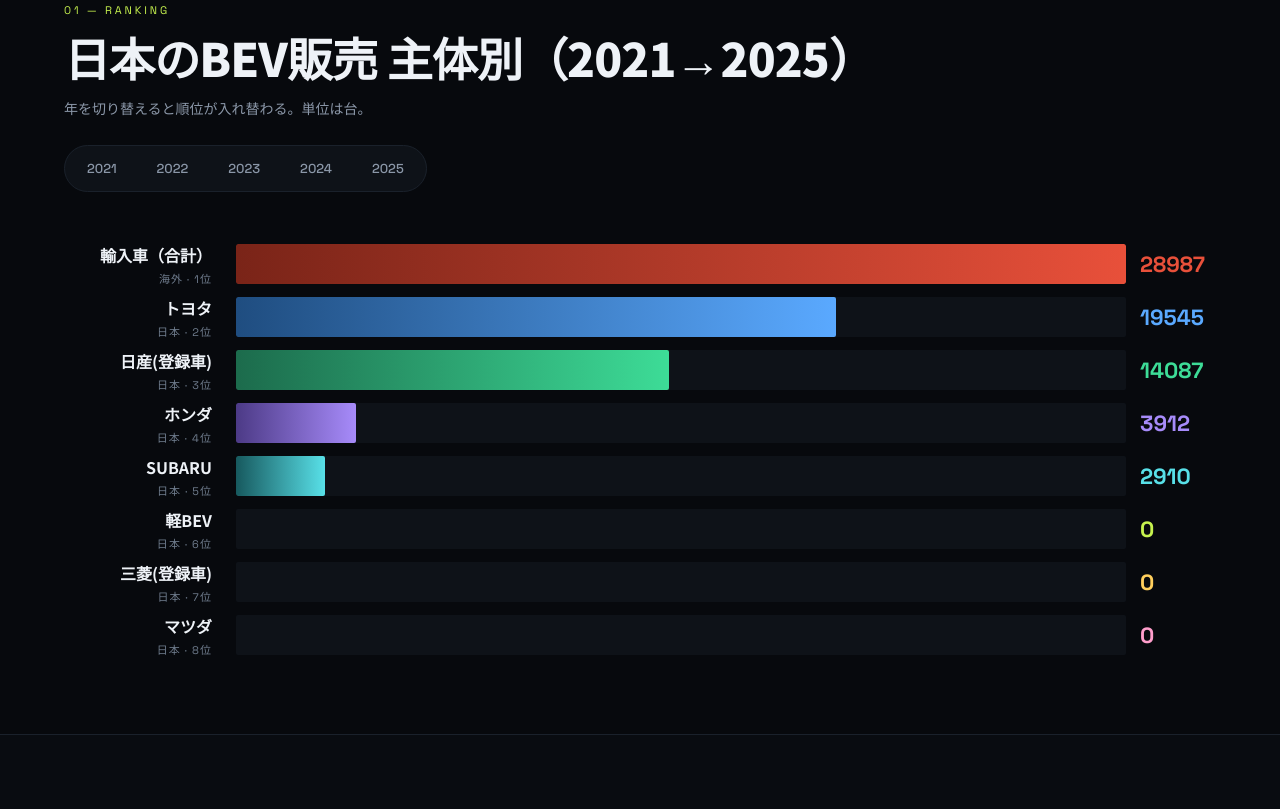
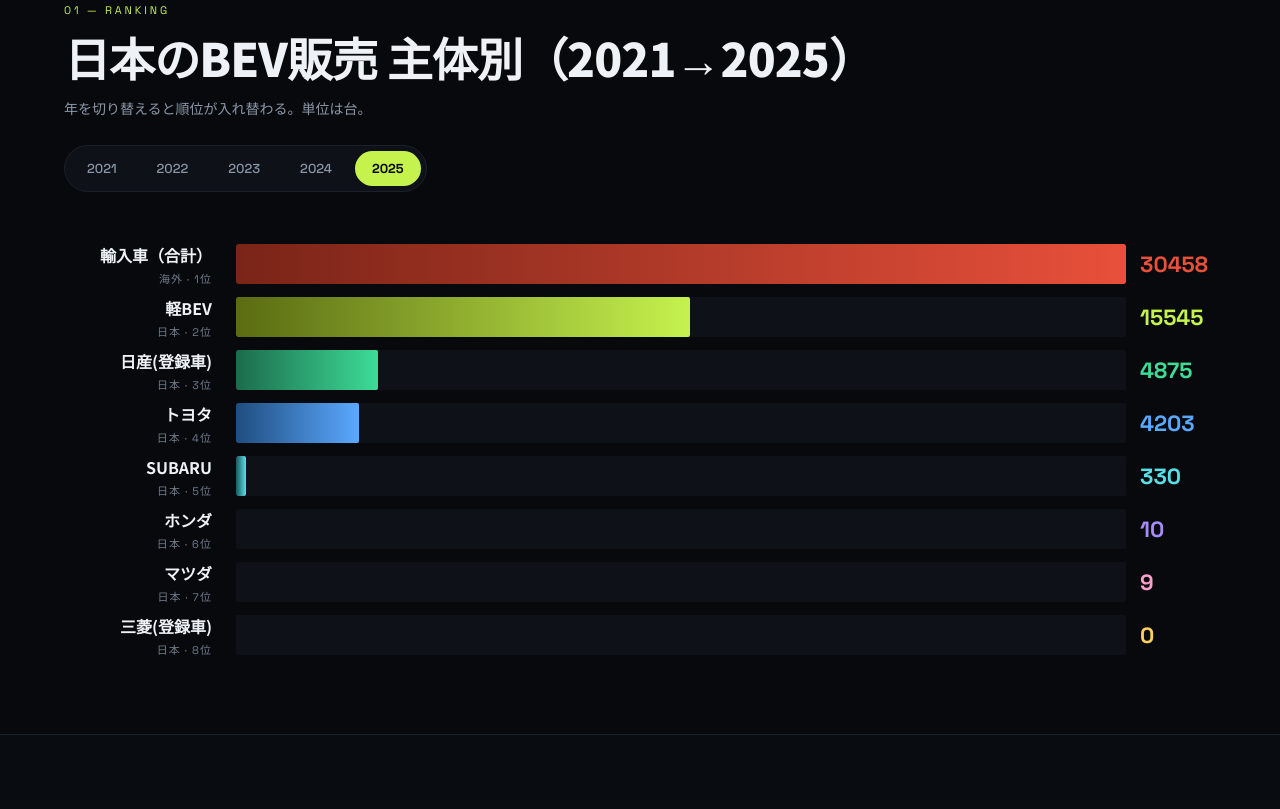
Before and after one commit to h-ogawa0214/who_is_EV_Top, a plain HTML site: page preview_rendered.html in a window 1280 px wide. Shown: the part 866-1675 px from the top of the page. Drawn offline with Linux system fonts and the light colour scheme.

Commit message:
EV fix bars

```diff
--- a/app.js
+++ b/app.js
@@ -201,6 +201,19 @@
       if (lab) { lab.textContent = Math.round(last); lab.setAttribute('y', (y(last) - 18).toFixed(1)); }
     });
     // X軸ラベル
+    var xlabelsG = root.querySelector('[data-xlabels]');
+    if (xlabelsG) {
+      // 年数が増えても動的に対応（text要素を再生成）
+      xlabelsG.innerHTML = '';
+      yrs.forEach(function (yr, i) {
+        var t = document.createElementNS('http://www.w3.org/2000/svg', 'text');
+        t.textContent = yr;
+        t.setAttribute('x', x(i));
+        t.setAttribute('y', '378');
+        t.setAttribute('text-anchor', 'middle');
+        xlabelsG.appendChild(t);
+      });
+    }
     var ticks = root.querySelectorAll('[data-xlabels] text');
     yrs.forEach(function (yr, i) { if (ticks[i]) { ticks[i].textContent = yr; ticks[i].setAttribute('x', x(i)); } });
   }
--- a/data/ev-sales.json
+++ b/data/ev-sales.json
@@ -3,7 +3,7 @@
     "unit": "台",
     "note": "日本国内の乗用車BEV新車販売・登録台数（単位:台）。登録車のメーカー別は自販連『燃料別メーカー別台数（乗用車）』の年計（2021-2025・実測）および月報（2026年1-8月累計・実測）。2026年は途中経過で年計ではない。軽BEV(kei)は全軽自協・報道の概算（2026年は未集計）。輸入車はブランド内訳非公表。PHEV/HV/FCVは含まない。",
     "updated": "2026-09-17",
-    "latestYear": 2026,
+    "latestYear": 2025,
     "trendMax": 49000,
     "sources": [
       "自販連 燃料別メーカー別台数（乗用車）",
--- a/preview_rendered.html
+++ b/preview_rendered.html
@@ -87,7 +87,7 @@
         <button type="button" data-year="2022" style="padding: 9px 17px; border-radius: 999px; color: rgb(139, 151, 168); font-family: &quot;Space Grotesk&quot;, sans-serif; font-size: 13px; font-weight: 500; cursor: pointer; transition: all .25s; border: 0px; background: transparent;">2022</button>
         <button type="button" data-year="2023" style="padding: 9px 17px; border-radius: 999px; color: rgb(139, 151, 168); font-family: &quot;Space Grotesk&quot;, sans-serif; font-size: 13px; font-weight: 500; cursor: pointer; transition: all .25s; border: 0px; background: transparent;">2023</button>
         <button type="button" data-year="2024" style="padding: 9px 17px; border-radius: 999px; color: rgb(139, 151, 168); font-family: &quot;Space Grotesk&quot;, sans-serif; font-size: 13px; font-weight: 500; cursor: pointer; transition: all .25s; border: 0px; background: transparent;">2024</button>
-        <button type="button" data-year="2025" style="padding: 9px 17px; border-radius: 999px; background: transparent; color: rgb(139, 151, 168); font-family: &quot;Space Grotesk&quot;, sans-serif; font-size: 13px; font-weight: 500; cursor: pointer; transition: all .25s; border: 0px;">2025</button>
+        <button type="button" data-year="2025" style="padding: 9px 17px; border: 0; border-radius: 999px; background: #c6f24e; color: #07090d; font-family: 'Space Grotesk', sans-serif; font-size: 13px; font-weight: 700; cursor: pointer; transition: all .25s">2025</button>
       </div>
     </div>
 
@@ -101,19 +101,19 @@
           <div style="flex: 1; height: clamp(26px, 3.2vw, 40px); background: #0e1218; border-radius: 2px; overflow: hidden">
             <div data-fill="" data-anim="barx" style="width: 100%; height: 100%; transform: scaleX(1); transform-origin: left; background: linear-gradient(90deg, rgb(122, 36, 24), rgb(232, 80, 58)); border-radius: 2px; transition: width .8s cubic-bezier(.22,1,.36,1); opacity: 1; stroke-dashoffset: 0; animation: none;" data-played="1"></div>
           </div>
-          <span data-val="" style="min-width: 76px; font-family: 'Space Grotesk', sans-serif; font-weight: 700; font-size: clamp(15px, 1.8vw, 22px); color: #e8503a">28987</span>
+          <span data-val="" style="min-width: 76px; font-family: 'Space Grotesk', sans-serif; font-weight: 700; font-size: clamp(15px, 1.8vw, 22px); color: #e8503a">30458</span>
         </div>
       </div>
-      <div data-bar="kei" style="display: grid; grid-template-columns: minmax(96px, 148px) 1fr; align-items: center; gap: clamp(12px, 2vw, 24px); transition: transform .7s cubic-bezier(.22,1,.36,1); transform: translateY(40px); z-index: 45;">
+      <div data-bar="kei" style="display: grid; grid-template-columns: minmax(96px, 148px) 1fr; align-items: center; gap: clamp(12px, 2vw, 24px); transition: transform .7s cubic-bezier(.22,1,.36,1); transform: translateY(0px); z-index: 49;">
         <div style="display: flex; flex-direction: column; gap: 3px; text-align: right">
           <span data-name="" style="font-weight: 700; font-size: clamp(13px, 1.4vw, 16px)">軽BEV</span>
-          <span data-rank="" style="font-family: 'Space Grotesk', sans-serif; font-size: 11px; letter-spacing: .1em; color: #6f7c8d">日本 · 6位</span>
+          <span data-rank="" style="font-family: 'Space Grotesk', sans-serif; font-size: 11px; letter-spacing: .1em; color: #6f7c8d">日本 · 2位</span>
         </div>
         <div style="display: flex; align-items: center; gap: 14px; min-width: 0">
           <div style="flex: 1; height: clamp(26px, 3.2vw, 40px); background: #0e1218; border-radius: 2px; overflow: hidden">
-            <div data-fill="" data-anim="barx" style="width: 0%; height: 100%; transform: scaleX(1); transform-origin: left; background: linear-gradient(90deg, rgb(90, 107, 18), rgb(198, 242, 78)); border-radius: 2px; transition: width .8s cubic-bezier(.22,1,.36,1); opacity: 1; stroke-dashoffset: 0; animation: none;" data-played="1"></div>
+            <div data-fill="" data-anim="barx" style="width: 51%; height: 100%; transform: scaleX(1); transform-origin: left; background: linear-gradient(90deg, rgb(90, 107, 18), rgb(198, 242, 78)); border-radius: 2px; transition: width .8s cubic-bezier(.22,1,.36,1); opacity: 1; stroke-dashoffset: 0; animation: none;" data-played="1"></div>
           </div>
-          <span data-val="" style="min-width: 76px; font-family: 'Space Grotesk', sans-serif; font-weight: 700; font-size: clamp(15px, 1.8vw, 22px); color: #c6f24e">0</span>
+          <span data-val="" style="min-width: 76px; font-family: 'Space Grotesk', sans-serif; font-weight: 700; font-size: clamp(15px, 1.8vw, 22px); color: #c6f24e">15545</span>
         </div>
       </div>
       <div data-bar="nissan" style="display: grid; grid-template-columns: minmax(96px, 148px) 1fr; align-items: center; gap: clamp(12px, 2vw, 24px); transition: transform .7s cubic-bezier(.22,1,.36,1); transform: translateY(0px); z-index: 48;">
@@ -123,39 +123,39 @@
         </div>
         <div style="display: flex; align-items: center; gap: 14px; min-width: 0">
           <div style="flex: 1; height: clamp(26px, 3.2vw, 40px); background: #0e1218; border-radius: 2px; overflow: hidden">
-            <div data-fill="" data-anim="barx" style="width: 48.6%; height: 100%; transform: scaleX(1); transform-origin: left; background: linear-gradient(90deg, rgb(28, 107, 76), rgb(61, 220, 151)); border-radius: 2px; transition: width .8s cubic-bezier(.22,1,.36,1); opacity: 1; stroke-dashoffset: 0; animation: none;" data-played="1"></div>
+            <div data-fill="" data-anim="barx" style="width: 16%; height: 100%; transform: scaleX(1); transform-origin: left; background: linear-gradient(90deg, rgb(28, 107, 76), rgb(61, 220, 151)); border-radius: 2px; transition: width .8s cubic-bezier(.22,1,.36,1); opacity: 1; stroke-dashoffset: 0; animation: none;" data-played="1"></div>
           </div>
-          <span data-val="" style="min-width: 76px; font-family: 'Space Grotesk', sans-serif; font-weight: 700; font-size: clamp(15px, 1.8vw, 22px); color: #3ddc97">14087</span>
+          <span data-val="" style="min-width: 76px; font-family: 'Space Grotesk', sans-serif; font-weight: 700; font-size: clamp(15px, 1.8vw, 22px); color: #3ddc97">4875</span>
         </div>
       </div>
-      <div data-bar="toyota" style="display: grid; grid-template-columns: minmax(96px, 148px) 1fr; align-items: center; gap: clamp(12px, 2vw, 24px); transition: transform .7s cubic-bezier(.22,1,.36,1); transform: translateY(-20px); z-index: 49;">
+      <div data-bar="toyota" style="display: grid; grid-template-columns: minmax(96px, 148px) 1fr; align-items: center; gap: clamp(12px, 2vw, 24px); transition: transform .7s cubic-bezier(.22,1,.36,1); transform: translateY(0px); z-index: 47;">
         <div style="display: flex; flex-direction: column; gap: 3px; text-align: right">
           <span data-name="" style="font-weight: 700; font-size: clamp(13px, 1.4vw, 16px)">トヨタ</span>
-          <span data-rank="" style="font-family: 'Space Grotesk', sans-serif; font-size: 11px; letter-spacing: .1em; color: #6f7c8d">日本 · 2位</span>
-        </div>
-        <div style="display: flex; align-items: center; gap: 14px; min-width: 0">
-          <div style="flex: 1; height: clamp(26px, 3.2vw, 40px); background: #0e1218; border-radius: 2px; overflow: hidden">
-            <div data-fill="" data-anim="barx" style="width: 67.4%; height: 100%; transform: scaleX(1); transform-origin: left; background: linear-gradient(90deg, rgb(31, 77, 128), rgb(90, 169, 255)); border-radius: 2px; transition: width .8s cubic-bezier(.22,1,.36,1); opacity: 1; stroke-dashoffset: 0; animation: none;" data-played="1"></div>
-          </div>
-          <span data-val="" style="min-width: 76px; font-family: 'Space Grotesk', sans-serif; font-weight: 700; font-size: clamp(15px, 1.8vw, 22px); color: #5aa9ff">19545</span>
-        </div>
-      </div>
-      <div data-bar="honda" style="display: grid; grid-template-columns: minmax(96px, 148px) 1fr; align-items: center; gap: clamp(12px, 2vw, 24px); transition: transform .7s cubic-bezier(.22,1,.36,1); transform: translateY(-10px); z-index: 47;">
-        <div style="display: flex; flex-direction: column; gap: 3px; text-align: right">
-          <span data-name="" style="font-weight: 700; font-size: clamp(13px, 1.4vw, 16px)">ホンダ</span>
           <span data-rank="" style="font-family: 'Space Grotesk', sans-serif; font-size: 11px; letter-spacing: .1em; color: #6f7c8d">日本 · 4位</span>
         </div>
         <div style="display: flex; align-items: center; gap: 14px; min-width: 0">
           <div style="flex: 1; height: clamp(26px, 3.2vw, 40px); background: #0e1218; border-radius: 2px; overflow: hidden">
-            <div data-fill="" data-anim="barx" style="width: 13.5%; height: 100%; transform: scaleX(1); transform-origin: left; background: linear-gradient(90deg, rgb(76, 58, 134), rgb(167, 139, 250)); border-radius: 2px; transition: width .8s cubic-bezier(.22,1,.36,1); opacity: 1; stroke-dashoffset: 0; animation: none;" data-played="1"></div>
+            <div data-fill="" data-anim="barx" style="width: 13.8%; height: 100%; transform: scaleX(1); transform-origin: left; background: linear-gradient(90deg, rgb(31, 77, 128), rgb(90, 169, 255)); border-radius: 2px; transition: width .8s cubic-bezier(.22,1,.36,1); opacity: 1; stroke-dashoffset: 0; animation: none;" data-played="1"></div>
           </div>
-          <span data-val="" style="min-width: 76px; font-family: 'Space Grotesk', sans-serif; font-weight: 700; font-size: clamp(15px, 1.8vw, 22px); color: #a78bfa">3912</span>
+          <span data-val="" style="min-width: 76px; font-family: 'Space Grotesk', sans-serif; font-weight: 700; font-size: clamp(15px, 1.8vw, 22px); color: #5aa9ff">4203</span>
         </div>
       </div>
-      <div data-bar="mitsubishi" style="display: grid; grid-template-columns: minmax(96px, 148px) 1fr; align-items: center; gap: clamp(12px, 2vw, 24px); transition: transform .7s cubic-bezier(.22,1,.36,1); transform: translateY(10px); z-index: 44;">
+      <div data-bar="honda" style="display: grid; grid-template-columns: minmax(96px, 148px) 1fr; align-items: center; gap: clamp(12px, 2vw, 24px); transition: transform .7s cubic-bezier(.22,1,.36,1); transform: translateY(10px); z-index: 45;">
+        <div style="display: flex; flex-direction: column; gap: 3px; text-align: right">
+          <span data-name="" style="font-weight: 700; font-size: clamp(13px, 1.4vw, 16px)">ホンダ</span>
+          <span data-rank="" style="font-family: 'Space Grotesk', sans-serif; font-size: 11px; letter-spacing: .1em; color: #6f7c8d">日本 · 6位</span>
+        </div>
+        <div style="display: flex; align-items: center; gap: 14px; min-width: 0">
+          <div style="flex: 1; height: clamp(26px, 3.2vw, 40px); background: #0e1218; border-radius: 2px; overflow: hidden">
+            <div data-fill="" data-anim="barx" style="width: 0%; height: 100%; transform: scaleX(1); transform-origin: left; background: linear-gradient(90deg, rgb(76, 58, 134), rgb(167, 139, 250)); border-radius: 2px; transition: width .8s cubic-bezier(.22,1,.36,1); opacity: 1; stroke-dashoffset: 0; animation: none;" data-played="1"></div>
+          </div>
+          <span data-val="" style="min-width: 76px; font-family: 'Space Grotesk', sans-serif; font-weight: 700; font-size: clamp(15px, 1.8vw, 22px); color: #a78bfa">10</span>
+        </div>
+      </div>
+      <div data-bar="mitsubishi" style="display: grid; grid-template-columns: minmax(96px, 148px) 1fr; align-items: center; gap: clamp(12px, 2vw, 24px); transition: transform .7s cubic-bezier(.22,1,.36,1); transform: translateY(20px); z-index: 43;">
         <div style="display: flex; flex-direction: column; gap: 3px; text-align: right">
           <span data-name="" style="font-weight: 700; font-size: clamp(13px, 1.4vw, 16px)">三菱(登録車)</span>
-          <span data-rank="" style="font-family: 'Space Grotesk', sans-serif; font-size: 11px; letter-spacing: .1em; color: #6f7c8d">日本 · 7位</span>
+          <span data-rank="" style="font-family: 'Space Grotesk', sans-serif; font-size: 11px; letter-spacing: .1em; color: #6f7c8d">日本 · 8位</span>
         </div>
         <div style="display: flex; align-items: center; gap: 14px; min-width: 0">
           <div style="flex: 1; height: clamp(26px, 3.2vw, 40px); background: #0e1218; border-radius: 2px; overflow: hidden">
@@ -164,16 +164,16 @@
           <span data-val="" style="min-width: 76px; font-family: 'Space Grotesk', sans-serif; font-weight: 700; font-size: clamp(15px, 1.8vw, 22px); color: #ffcf5c">0</span>
         </div>
       </div>
-      <div data-bar="mazda" style="display: grid; grid-template-columns: minmax(96px, 148px) 1fr; align-items: center; gap: clamp(12px, 2vw, 24px); transition: transform .7s cubic-bezier(.22,1,.36,1); transform: translateY(10px); z-index: 43;">
+      <div data-bar="mazda" style="display: grid; grid-template-columns: minmax(96px, 148px) 1fr; align-items: center; gap: clamp(12px, 2vw, 24px); transition: transform .7s cubic-bezier(.22,1,.36,1); transform: translateY(0px); z-index: 44;">
         <div style="display: flex; flex-direction: column; gap: 3px; text-align: right">
           <span data-name="" style="font-weight: 700; font-size: clamp(13px, 1.4vw, 16px)">マツダ</span>
-          <span data-rank="" style="font-family: 'Space Grotesk', sans-serif; font-size: 11px; letter-spacing: .1em; color: #6f7c8d">日本 · 8位</span>
+          <span data-rank="" style="font-family: 'Space Grotesk', sans-serif; font-size: 11px; letter-spacing: .1em; color: #6f7c8d">日本 · 7位</span>
         </div>
         <div style="display: flex; align-items: center; gap: 14px; min-width: 0">
           <div style="flex: 1; height: clamp(26px, 3.2vw, 40px); background: #0e1218; border-radius: 2px; overflow: hidden">
             <div data-fill="" data-anim="barx" style="width: 0%; height: 100%; transform: scaleX(1); transform-origin: left; background: linear-gradient(90deg, rgb(122, 74, 99), rgb(255, 158, 203)); border-radius: 2px; transition: width .8s cubic-bezier(.22,1,.36,1); opacity: 1; stroke-dashoffset: 0; animation: none;" data-played="1"></div>
           </div>
-          <span data-val="" style="min-width: 76px; font-family: 'Space Grotesk', sans-serif; font-weight: 700; font-size: clamp(15px, 1.8vw, 22px); color: #ff9ecb">0</span>
+          <span data-val="" style="min-width: 76px; font-family: 'Space Grotesk', sans-serif; font-weight: 700; font-size: clamp(15px, 1.8vw, 22px); color: #ff9ecb">9</span>
         </div>
       </div>
       <div data-bar="subaru" style="display: grid; grid-template-columns: minmax(96px, 148px) 1fr; align-items: center; gap: clamp(12px, 2vw, 24px); transition: transform .7s cubic-bezier(.22,1,.36,1); transform: translateY(-30px); z-index: 46;">
@@ -183,9 +183,9 @@
         </div>
         <div style="display: flex; align-items: center; gap: 14px; min-width: 0">
           <div style="flex: 1; height: clamp(26px, 3.2vw, 40px); background: #0e1218; border-radius: 2px; overflow: hidden">
-            <div data-fill="" data-anim="barx" style="width: 10%; height: 100%; transform: scaleX(1); transform-origin: left; background: linear-gradient(90deg, rgb(23, 89, 94), rgb(88, 224, 232)); border-radius: 2px; transition: width .8s cubic-bezier(.22,1,.36,1); opacity: 1; stroke-dashoffset: 0; animation: none;" data-played="1"></div>
+            <div data-fill="" data-anim="barx" style="width: 1.1%; height: 100%; transform: scaleX(1); transform-origin: left; background: linear-gradient(90deg, rgb(23, 89, 94), rgb(88, 224, 232)); border-radius: 2px; transition: width .8s cubic-bezier(.22,1,.36,1); opacity: 1; stroke-dashoffset: 0; animation: none;" data-played="1"></div>
           </div>
-          <span data-val="" style="min-width: 76px; font-family: 'Space Grotesk', sans-serif; font-weight: 700; font-size: clamp(15px, 1.8vw, 22px); color: #58e0e8">2910</span>
+          <span data-val="" style="min-width: 76px; font-family: 'Space Grotesk', sans-serif; font-weight: 700; font-size: clamp(15px, 1.8vw, 22px); color: #58e0e8">330</span>
         </div>
       </div>
     </div>
@@ -219,13 +219,7 @@
           <text x="58" y="135">180</text>
           <text x="58" y="65">240</text>
         </g>
-        <g data-xlabels="" fill="#8b97a8" font-family="Space Grotesk, sans-serif" font-size="14" text-anchor="middle">
-          <text x="80" y="372">2021</text>
-          <text x="256" y="372">2022</text>
-          <text x="432" y="372">2023</text>
-          <text x="608" y="372">2024</text>
-          <text x="784" y="372">2025</text>
-        </g>
+        <g data-xlabels="" fill="#8b97a8" font-family="Space Grotesk, sans-serif" font-size="14" text-anchor="middle"><text x="80" y="378" text-anchor="middle">2021</text><text x="256" y="378" text-anchor="middle">2022</text><text x="432" y="378" text-anchor="middle">2023</text><text x="608" y="378" text-anchor="middle">2024</text><text x="784" y="378" text-anchor="middle">2025</text><text x="960" y="378" text-anchor="middle">2026</text></g>
         <text x="70" y="24" fill="#55616f" font-family="Space Grotesk, sans-serif" font-size="12" letter-spacing="2">台</text>
 
         <g fill="none" stroke-width="3.5" stroke-linecap="round" stroke-linejoin="round">
```
